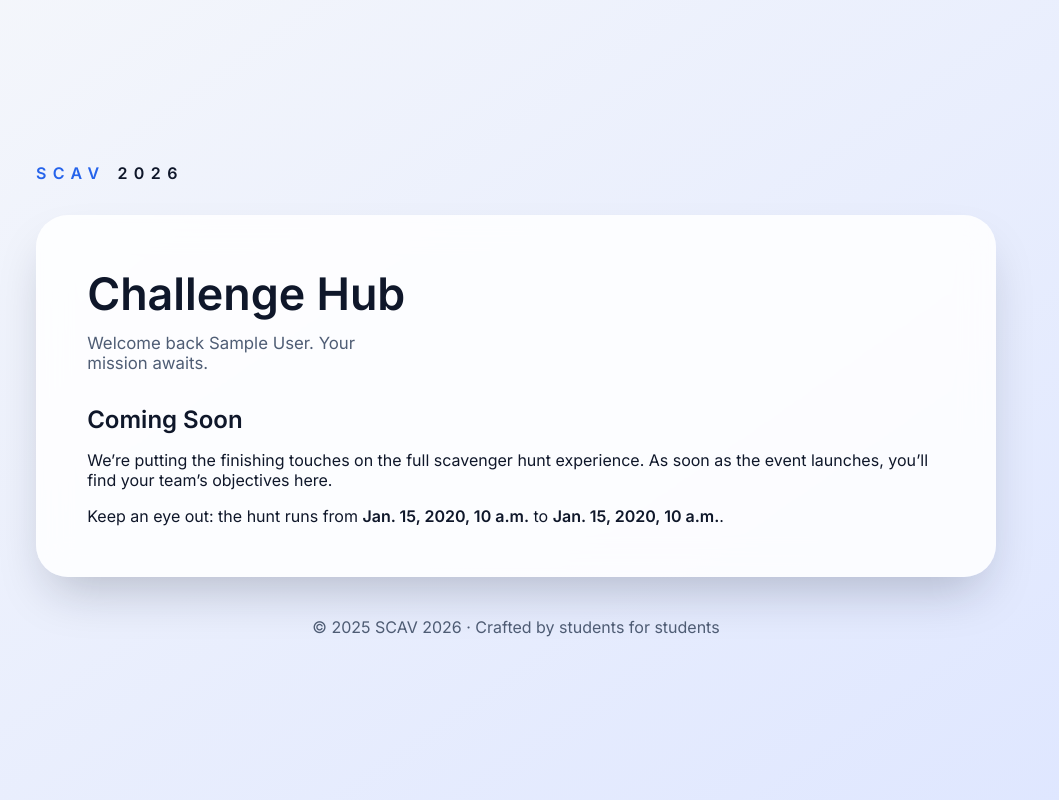
After one commit to hsna674/Scav2026, a Django app: template core/templates/core/challenge.html in a window 1280 px wide. The commit adds this page. Shown: the whole page, without its empty margins (124-1183 px from the left). Run offline with Django 5.2, Linux system fonts and the light colour scheme; tables that the repository leaves empty hold one stand-in row (values such as "Sample post"); the template is opened without the code that fills it: values that come from a table or form of the project are taken from there, most other values are stand-ins (such as "Sample title", 1, 10 or a date in 2020); parts of the project's set-up code (start-up, migrations or seed data) failed here and were passed over.

```diff
--- /dev/null
+++ b/core/templates/core/challenge.html
@@ -0,0 +1,37 @@
+{% load static %}
+<!DOCTYPE html>
+<html lang="en">
+<head>
+    <meta charset="utf-8" />
+    <meta name="viewport" content="width=device-width, initial-scale=1" />
+    <title>Scavenger Hunt Challenges</title>
+    <link rel="preconnect" href="https://fonts.googleapis.com">
+    <link rel="preconnect" href="https://fonts.gstatic.com" crossorigin>
+    <link href="https://fonts.googleapis.com/css2?family=Inter:wght@300;400;600&display=swap" rel="stylesheet">
+    <link rel="stylesheet" href="{% static 'css/core.css' %}">
+</head>
+<body>
+    <div class="page">
+        <header class="brand">
+            <span class="mark">SCAV</span>
+            <span class="accent">2026</span>
+        </header>
+        <main class="card">
+            <section class="card__header">
+                <h1>Challenge Hub</h1>
+                <p>Welcome back {{ participant.display_name|default:participant.ion_username }}. Your mission awaits.</p>
+            </section>
+            <section class="card__content">
+                <div class="challenge-placeholder">
+                    <h2>Coming Soon</h2>
+                    <p>We’re putting the finishing touches on the full scavenger hunt experience. As soon as the event launches, you’ll find your team’s objectives here.</p>
+                    <p class="muted">Keep an eye out: the hunt runs {% if hunt_starts_at %}from <strong>{{ hunt_starts_at }}</strong>{% endif %}{% if hunt_ends_at %} to <strong>{{ hunt_ends_at }}</strong>{% endif %}.</p>
+                </div>
+            </section>
+        </main>
+        <footer class="footer">
+            <p>&copy; {% now "Y" %} SCAV 2026 · Crafted by students for students</p>
+        </footer>
+    </div>
+</body>
+</html>
--- a/core/urls.py
+++ b/core/urls.py
@@ -9,4 +9,5 @@ urlpatterns = [
     path("auth/ion/", views.oauth_start, name="oauth_start"),
     path("complete/ion/", views.oauth_callback, name="oauth_callback"),
     path("dashboard/", views.dashboard_view, name="dashboard"),
+    path("challenge/", views.challenge_view, name="challenge"),
 ]
--- a/static/css/core.css
+++ b/static/css/core.css
@@ -154,6 +154,16 @@ body {
     max-width: 32ch;
 }
 
+.challenge-placeholder {
+    display: grid;
+    gap: 1rem;
+}
+
+.challenge-placeholder h2 {
+    font-size: 1.5rem;
+    font-weight: 600;
+}
+
 .button {
     display: inline-flex;
     align-items: center;
```
Also changed, not shown: core/templates/core/challenge_closed.html (added, +41 -0 lines), core/views.py (+51 -3 lines), hunt/settings.py (+26 -0 lines), 1 other file.
